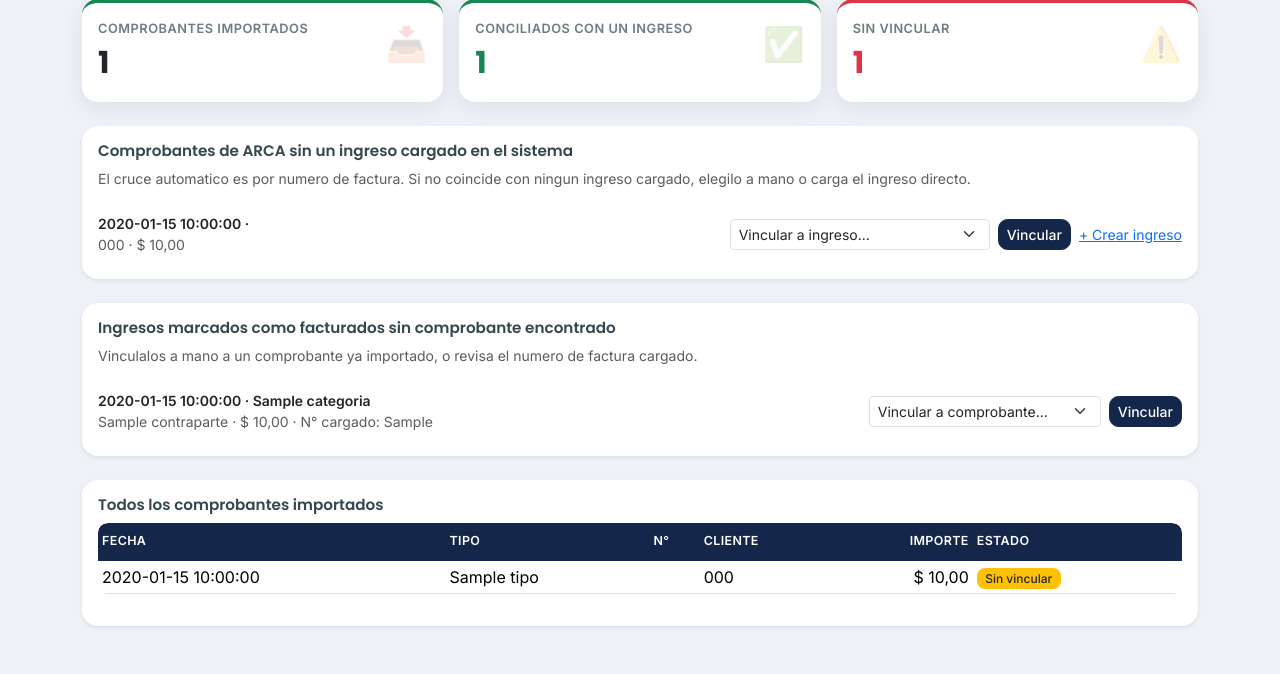
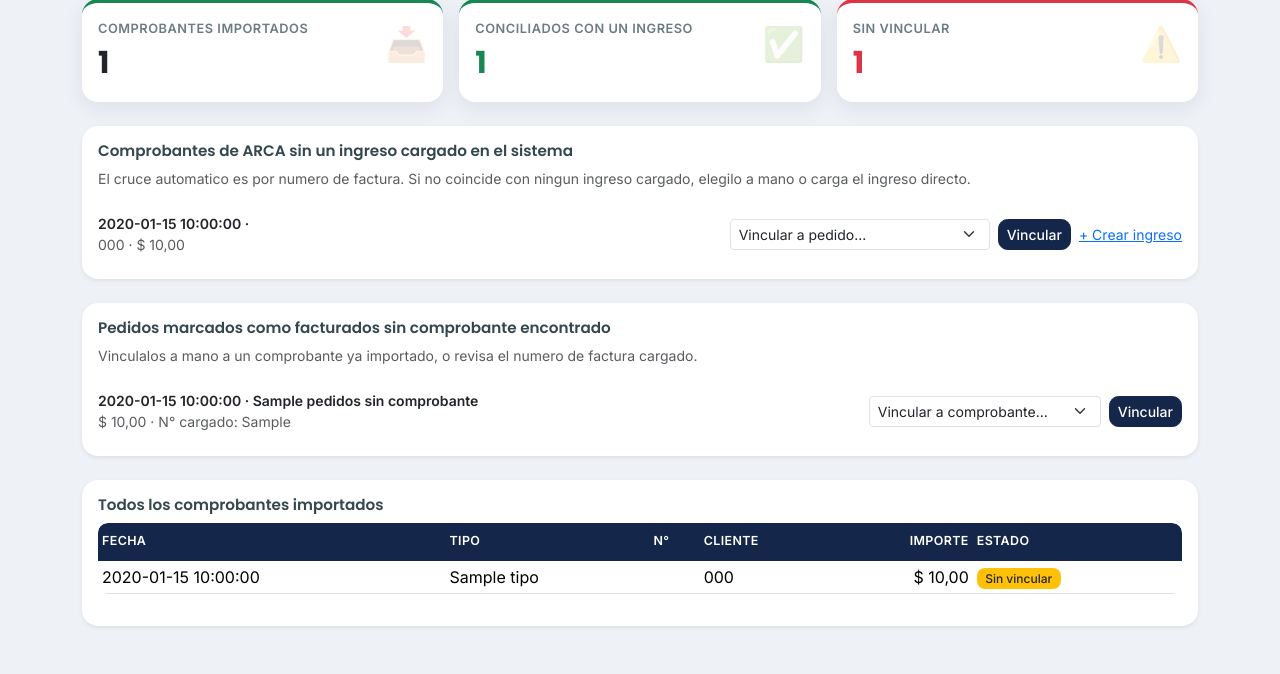
Before and after one commit to FacuG1294/lavanderia-contable, a Flask app: template templates/facturacion.html in a window 1280 px wide. Shown: the part 237-911 px from the top of the page. Run offline with Flask 3, Linux system fonts and the light colour scheme; the template is opened without the code that fills it: most values are stand-ins (such as "Sample title", 1, 10 or a date in 2020); parts of the project's set-up code (start-up, migrations or seed data) failed here and were passed over; some libraries are stand-ins or nearby versions.

Commit message:
Add files via upload

```diff
--- a/templates/facturacion.html
+++ b/templates/facturacion.html
@@ -61,10 +61,10 @@
       </div>
       <form method="post" action="{{ url_for('facturacion_vincular') }}" class="d-flex gap-2">
         <input type="hidden" name="comprobante_id" value="{{ c.id }}">
-        <select name="ingreso_id" class="form-select form-select-sm" style="max-width:260px;" required>
-          <option value="">Vincular a ingreso...</option>
-          {% for ing in ingresos_vinculables %}
-          <option value="{{ ing.id }}">{{ ing.fecha }} · {{ ing.categoria }} · $ {{ "{:,.0f}".format(ing.monto).replace(",", ".") }}{{ " · " + ing.contraparte if ing.contraparte }}</option>
+        <select name="pedido_id" class="form-select form-select-sm" style="max-width:260px;" required>
+          <option value="">Vincular a pedido...</option>
+          {% for p in pedidos_vinculables %}
+          <option value="{{ p.id }}">{{ p.fecha }} · $ {{ "{:,.0f}".format(p.monto_total).replace(",", ".") }}{{ " · " + p.cliente_nombre if p.cliente_nombre }}</option>
           {% endfor %}
         </select>
         <button type="submit" class="btn btn-sm btn-dark text-nowrap">Vincular</button>
@@ -77,20 +77,20 @@
 </div>
 {% endif %}
 
-{% if ingresos_sin_comprobante %}
+{% if pedidos_sin_comprobante %}
 <div class="card shadow-sm mb-4">
   <div class="card-body">
-    <h6 class="card-title">Ingresos marcados como facturados sin comprobante encontrado</h6>
+    <h6 class="card-title">Pedidos marcados como facturados sin comprobante encontrado</h6>
     <p class="small text-muted">Vinculalos a mano a un comprobante ya importado, o revisa el numero de factura cargado.</p>
-    {% for i in ingresos_sin_comprobante %}
+    {% for p in pedidos_sin_comprobante %}
     <div class="d-flex align-items-center gap-2 flex-wrap py-2 {{ 'border-top' if not loop.first }}">
       <div class="flex-grow-1" style="min-width:200px;">
-        <div class="fw-semibold small">{{ i.fecha }} &middot; {{ i.categoria }}</div>
-        <div class="small text-muted">{{ i.contraparte or "-" }} &middot; $ {{ "{:,.2f}".format(i.monto).replace(",", "X").replace(".", ",").replace("X", ".") }} &middot; N° cargado: {{ i.numero_factura or "-" }}</div>
+        <div class="fw-semibold small">{{ p.fecha }} &middot; {{ p.cliente_nombre or "-" }}</div>
+        <div class="small text-muted">$ {{ "{:,.2f}".format(p.monto_total).replace(",", "X").replace(".", ",").replace("X", ".") }} &middot; N° cargado: {{ p.numero_factura or "-" }}</div>
       </div>
       {% if comprobantes_sin_ingreso %}
       <form method="post" action="{{ url_for('facturacion_vincular') }}" class="d-flex gap-2">
-        <input type="hidden" name="ingreso_id" value="{{ i.id }}">
+        <input type="hidden" name="pedido_id" value="{{ p.id }}">
         <select name="comprobante_id" class="form-select form-select-sm" style="max-width:260px;" required>
           <option value="">Vincular a comprobante...</option>
           {% for c in comprobantes_sin_ingreso %}
```
